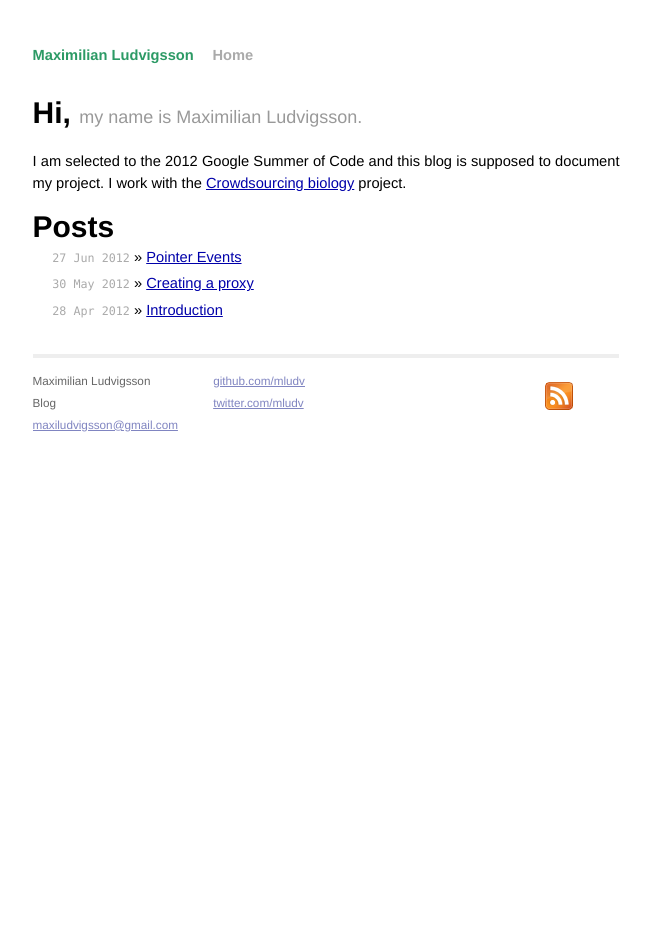
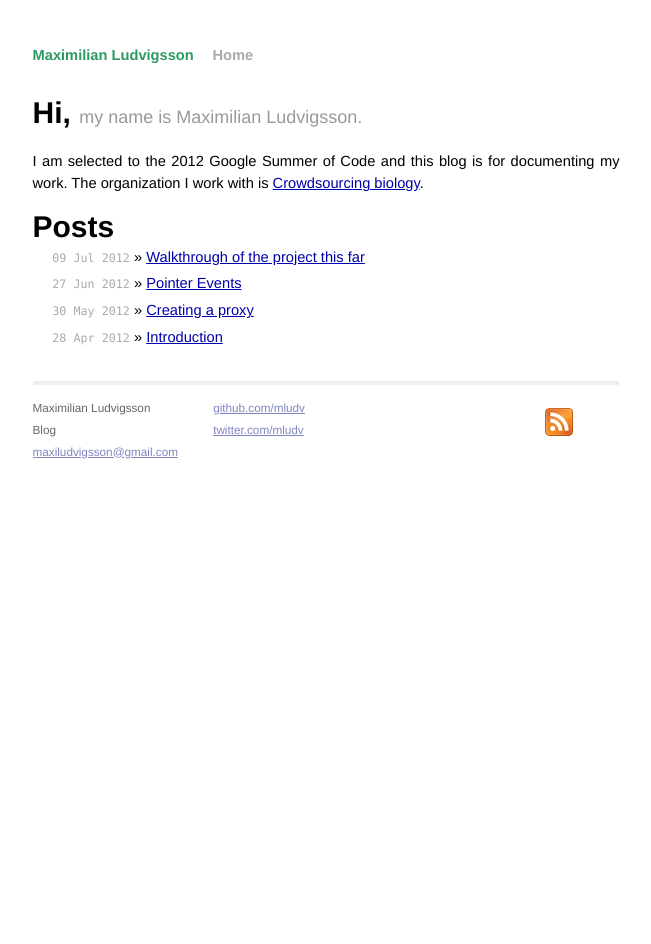
Before and after one commit to mludv/old-blog, a Jekyll site: the page built from index.md, in a window 1280 px wide. Shown: the whole page, without its empty margins (314-965 px from the left). Built offline with Jekyll 4.4.1, drawn with Linux system fonts in a browser that asks for light colours.

Commit message:
Adds Walktrough-post and some changes to the css.

```diff
--- a/css/screen.css
+++ b/css/screen.css
@@ -182,6 +182,16 @@ ul.posts {
     color: #aaa;
   }
 
+  .site .comments {
+    border: 2px solid #ddd;
+    margin-top: 70px;
+    background-color: #eee;
+    padding: 20px;
+    -moz-border-radius: 10px;
+    -webkit-border-radius: 10px;
+    border-radius: 10px;
+  }
+
   .site .footer {
     font-size: 80%;
     color: #666;
@@ -227,6 +237,11 @@ ul.posts {
     padding: 0 .4em;
   }
 
+  #post img {
+    width: 100%;
+    margin: 10px 0px;
+  }
+
   #post ul,
   #post ol {
     margin-left: 1.35em;
--- a/index.md
+++ b/index.md
@@ -4,9 +4,8 @@ title: Maximilian Ludvigsson
 ---
 # Hi, <small>my name is Maximilian Ludvigsson.</small>
 
-I am selected to the 2012 Google Summer of Code and this blog is supposed to
-document my project. I work with the [Crowdsourcing biology](http://sulab.org/research/crowdbio/)
-project.
+I am selected to the 2012 Google Summer of Code and this blog is for
+documenting my work. The organization I work with is [Crowdsourcing biology](http://sulab.org/research/crowdbio/).
 
 # Posts
 
```
Also changed, not shown: _drafs/pointer-events.md (added, +34 -0 lines), _posts/2012-07-09-midterm.md (added, +110 -0 lines), images/screen-annotation.png (added), images/screen-finished-annotation.png (added), images/screen-first-page.png (added), images/screen-open-annotation.png (added), images/screen-verify.png (added).
